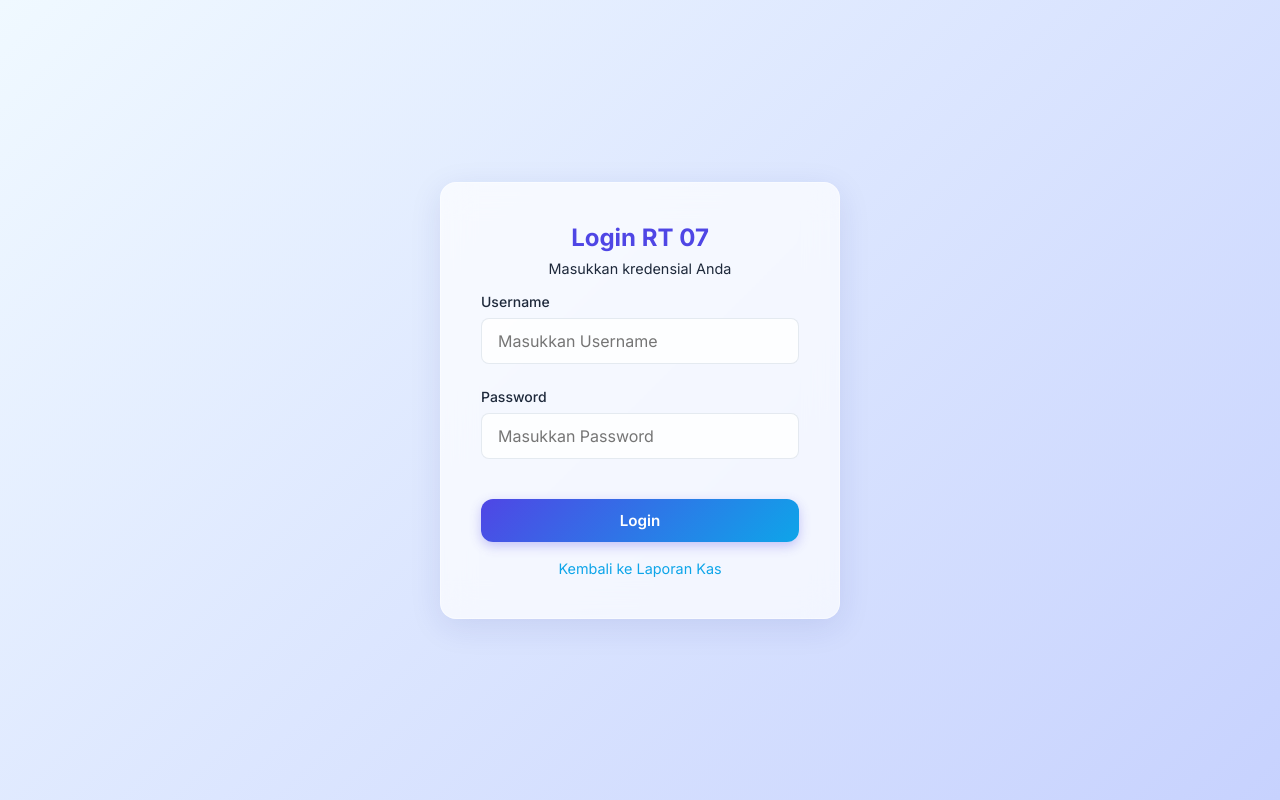
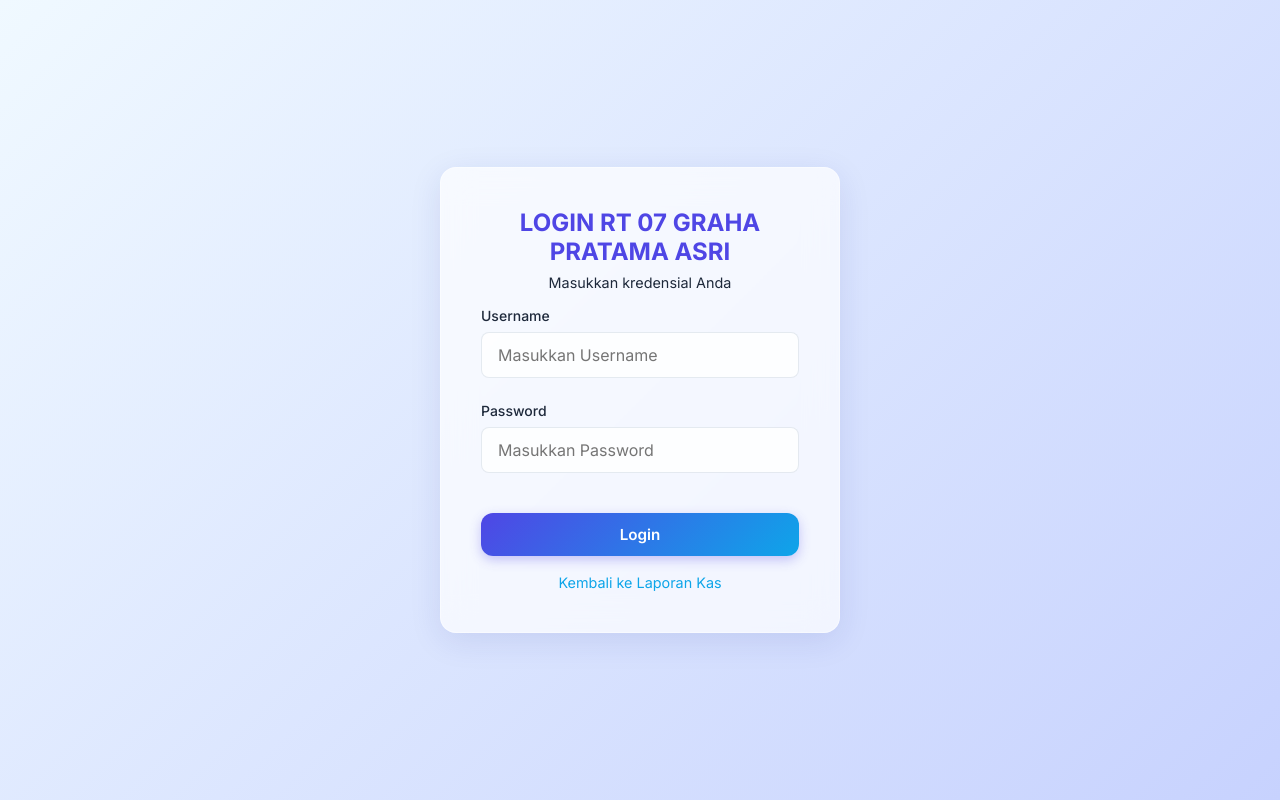
Before and after one commit to rt07grahapratamaasri/dasboard_RT, an Angular app: page /login in a window 1280 px wide. Built offline with nearby package versions, Linux system fonts and the light colour scheme; no server answers.

Commit message:
PERUBAHAN

```diff
--- a/src/app/components/login/login.component.ts
+++ b/src/app/components/login/login.component.ts
@@ -12,7 +12,7 @@ import { NgIf } from '@angular/common';
     <div class="login-container">
       <div class="glass-panel login-box animate-fade-in">
         <div class="text-center mb-4">
-          <h2 style="color: var(--primary-color); font-weight: 700;">Login RT 07</h2>
+          <h2 style="color: var(--primary-color); font-weight: 700;">LOGIN RT 07 GRAHA PRATAMA ASRI</h2>
           <p class="text-muted" style="margin-top: 0.5rem; font-size: 0.9rem;">Masukkan kredensial Anda</p>
         </div>
 
```
